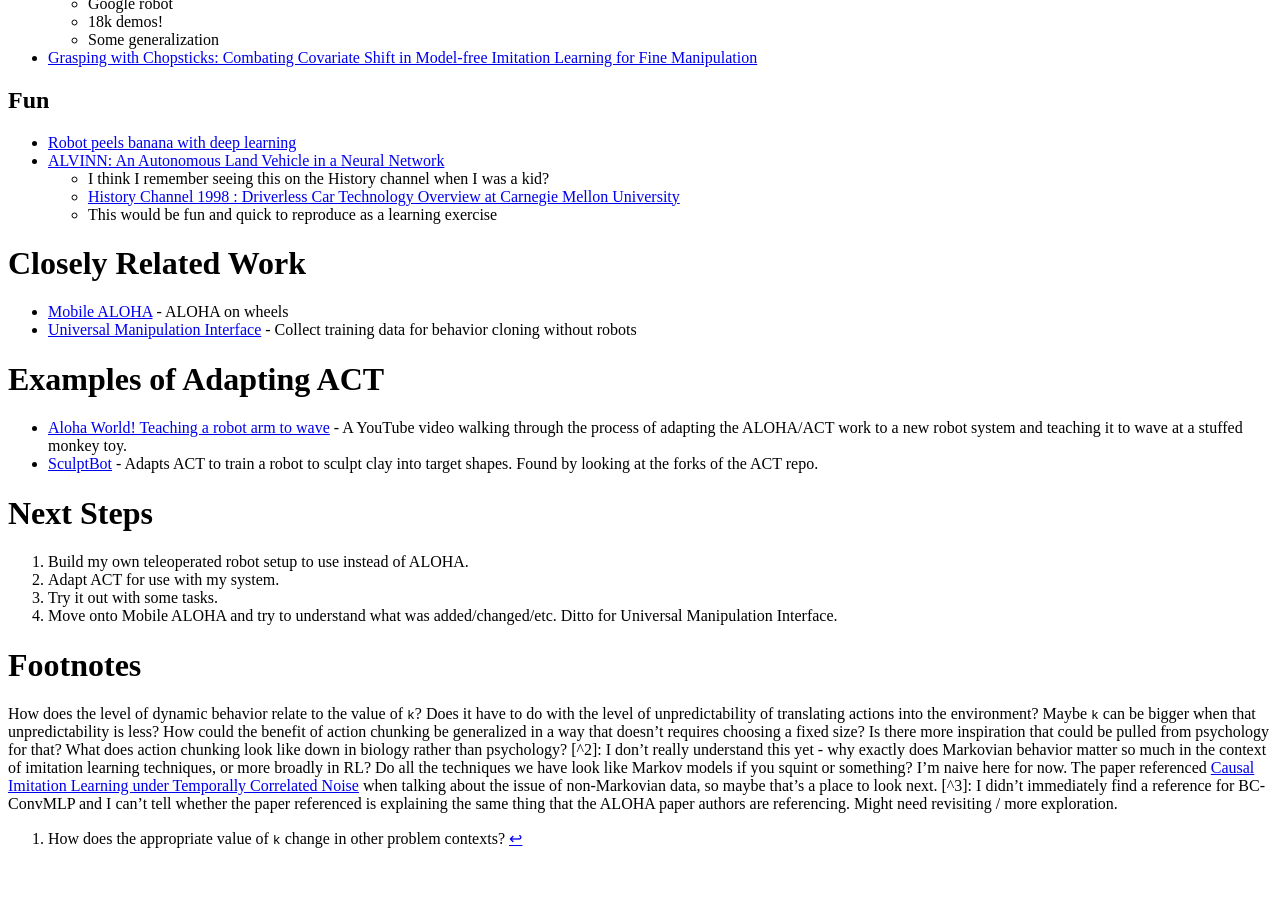
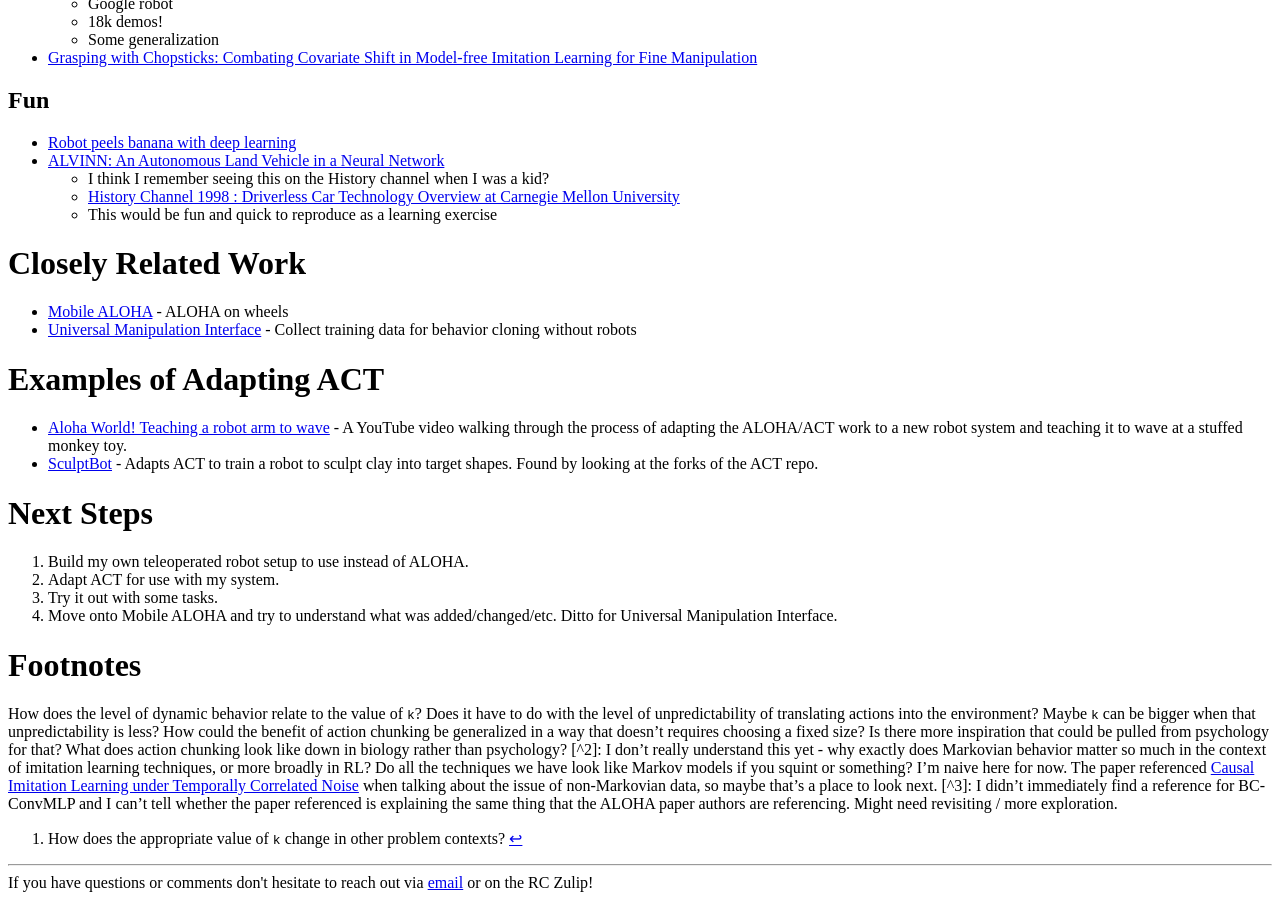
Before and after one commit to jmpinit/homepage, a Jekyll site: the page built from _posts/2024-03-27-aloha.md, in a window 1280 px wide and 900 px high, scrolled down 2193 px. Built offline with Jekyll 4.4.1, drawn with Linux system fonts in a browser that asks for light colours; before the commit the page ends 3057 px from its top, so only the background shows below that.

Commit message:
Add question & comment footer to all posts

```diff
--- a/_layouts/post.html
+++ b/_layouts/post.html
@@ -18,5 +18,9 @@
       <div><b>{{ page.date | date: "%Y %B %-d" }}</b></div>
     </header>
     {{ content }}
+    <hr>
+    <footer>
+      If you have questions or comments don't hesitate to reach out via <a href="mailto: hi@owentrueblood.com">email</a> or on the RC Zulip!
+    </footer>
   </body>
 </html>
```
Also changed, not shown: _posts/2024-12-09-reverse-engineering-the-brother-pe-150-embroidery-machine.md (+0 -5 lines).
